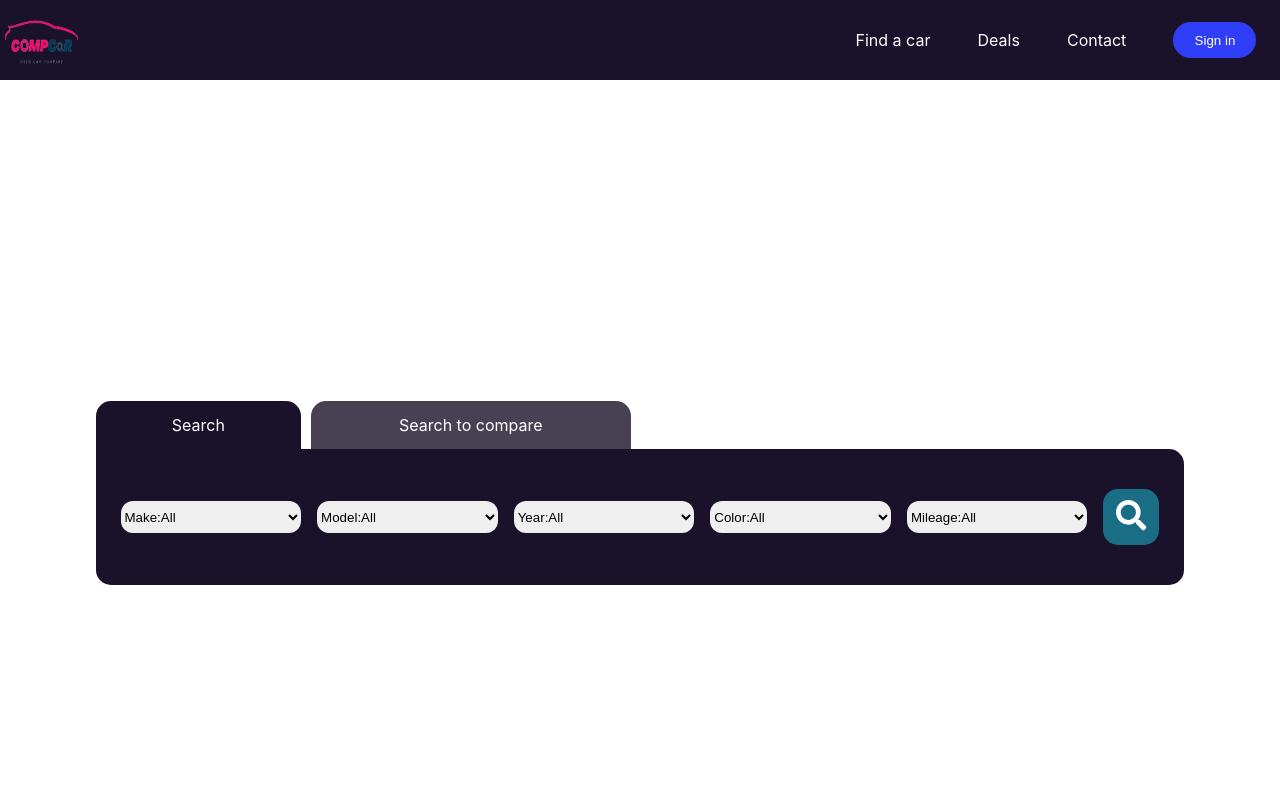
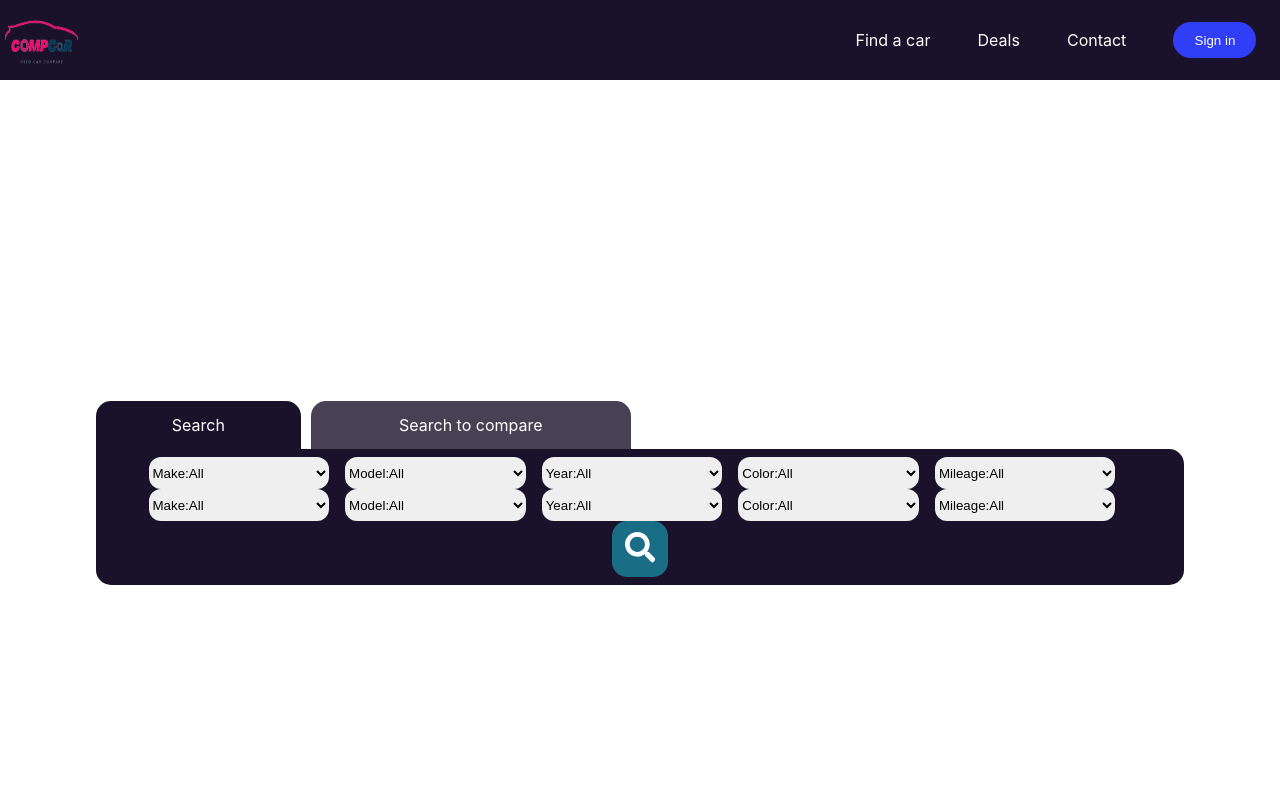
Before and after one commit to Hongseoupyun/compcar-ui, a React (Create React App) app: page / in a window 1280 px wide. Shown: the top 800 px of the page. Built offline with nearby package versions, Linux system fonts and the light colour scheme.

Commit message:
developed(FET-SearchPage):Added useState and dynamic css

```diff
--- a/src/App.css
+++ b/src/App.css
@@ -1,3 +1,8 @@
 *{
   text-align: center;
 }
+:root{
+  --primary:#1a122b;
+  --secondary: #484154;
+  --highlight:#313EF7;
+}
--- a/src/components/SearchPage/SearchPage.js
+++ b/src/components/SearchPage/SearchPage.js
@@ -4,6 +4,24 @@ import { FaSearch } from "react-icons/fa";
 import { useState } from "react";
 
 export default function SearchPage() {
+  const [selected, setSelected] = useState("noraml");
+  const [searchInput, setSearchInput] = useState({
+    make1: "",
+    make2: "",
+    model1: "",
+    moderl2: "",
+    year1: "",
+    year2: "",
+    color1: "",
+    color2: "",
+    mileage1: "",
+    mileage2: "",
+  });
+
+  const handleSelected = () => {
+    selected === "noraml" ? setSelected("compare") : setSelected("noraml");
+  };
+
   return (
     <section
       className="section--search"
@@ -13,12 +31,28 @@ export default function SearchPage() {
     >
       <h1>FIND YOUR DREAM CAR</h1>
       <div className="container--search--tap">
-        <div className="tap--search">Search</div>
-        <div className="tap--search" id="compare">Search to compare</div>
+        <div
+          className={
+            selected === "noraml" ? "tap--search" : "tap--search selected"
+          }
+          onClick={handleSelected}
+        >
+          Search
+        </div>
+        <div
+          className={
+            selected === "compare" ? "tap--search" : "tap--search selected"
+          }
+          id="compare"
+          onClick={handleSelected}
+        >
+          Search to compare
+        </div>
       </div>
       <div className="searchbar--wrapper">
         <form className="container--input">
-          <select className="searchbar--select" >
+          <div id="input1">
+            <select className="searchbar--select">
               <option value="all">Make:All</option>
             </select>
             <select className="searchbar--select">
@@ -33,7 +67,27 @@ export default function SearchPage() {
             <select className="searchbar--select">
               <option value="all">Mileage:All</option>
             </select>
-          <button className="button--search" type="submit"><FaSearch id="emoji"/></button>
+          </div>
+          <div id="input2">
+            <select className="searchbar--select">
+              <option value="all">Make:All</option>
+            </select>
+            <select className="searchbar--select">
+              <option value="all">Model:All</option>
+            </select>
+            <select className="searchbar--select">
+              <option value="all">Year:All</option>
+            </select>
+            <select className="searchbar--select">
+              <option value="all">Color:All</option>
+            </select>
+            <select className="searchbar--select">
+              <option value="all">Mileage:All</option>
+            </select>
+          </div>
+          <button className="button--search" type="submit">
+            <FaSearch id="emoji" />
+          </button>
         </form>
       </div>
     </section>
--- a/src/components/SearchPage/SearchPage.scss
+++ b/src/components/SearchPage/SearchPage.scss
@@ -3,13 +3,21 @@
   .container--input {
     width: 100%;
     display: flex;
+    flex-direction: column;
     justify-content: center;
     align-items: center;
     height: 100%;
+    #input1{
+      width: 100%;
+
+    }
+    #input2{
+      width: 100%;
+    }
   }
   h1 {
     color: white;
-    text-align:left;
+    text-align: left;
     width: 84vw;
     font-size: 2.3rem;
   }
@@ -23,9 +31,10 @@
     display: flex;
     width: 85vw;
     .tap--search {
+      cursor: pointer;
       width: 16vw;
       height: 6vh;
-      background-color: #1a122b;
+      background-color: var(--primary);
       color: white;
       border: none;
       border-top-left-radius: 15px;
@@ -34,10 +43,12 @@
       flex-direction: column;
       justify-content: center;
     }
+    .selected {
+      background-color: var(--secondary);
+    }
     #compare {
       width: 25vw;
       height: 6vh;
-      background-color: #484154;
       margin-left: 10px;
     }
   }
@@ -57,7 +68,7 @@
       height: 2rem;
       margin-right: 1rem;
       text-align: left;
-      option{
+      option {
         text-align: left;
       }
     }
```
Lines whose indentation alone changed are shown as unchanged.
